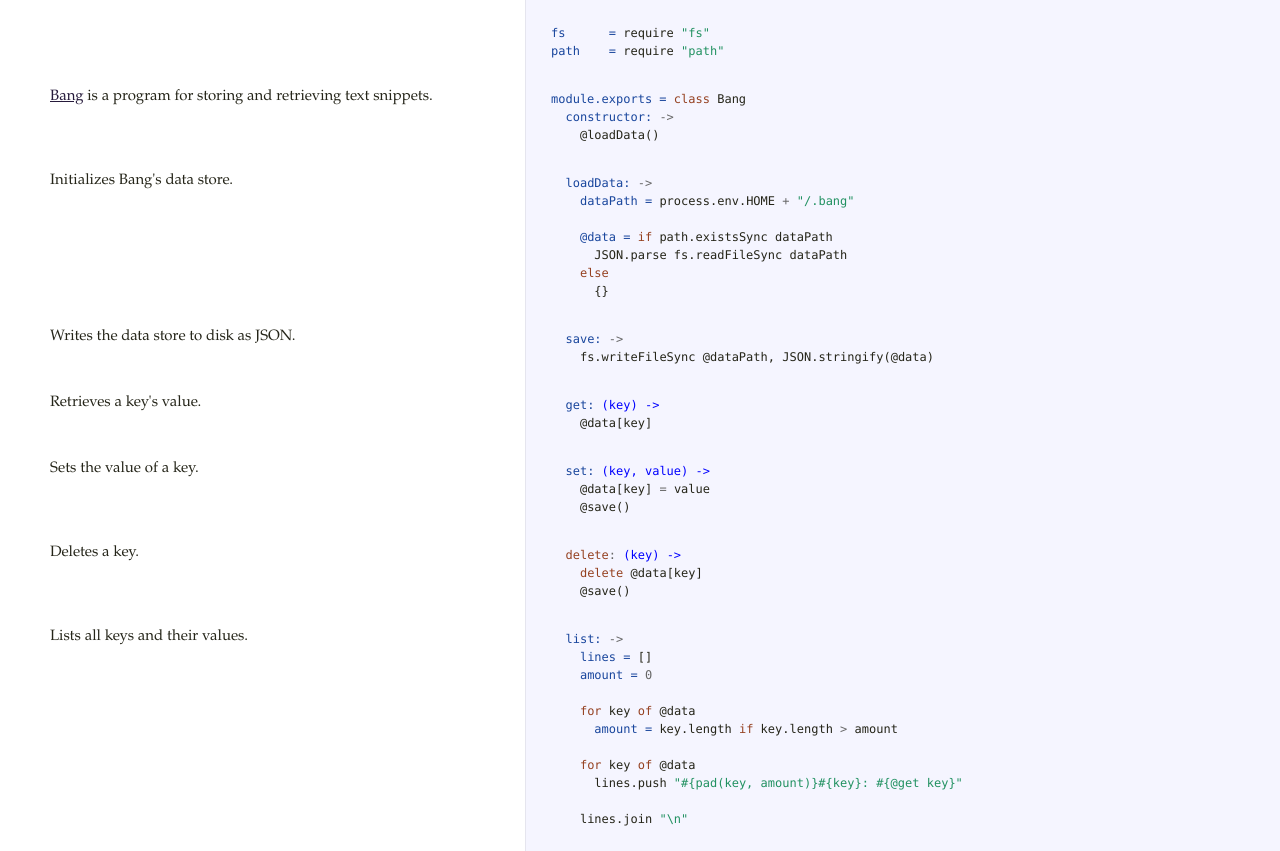
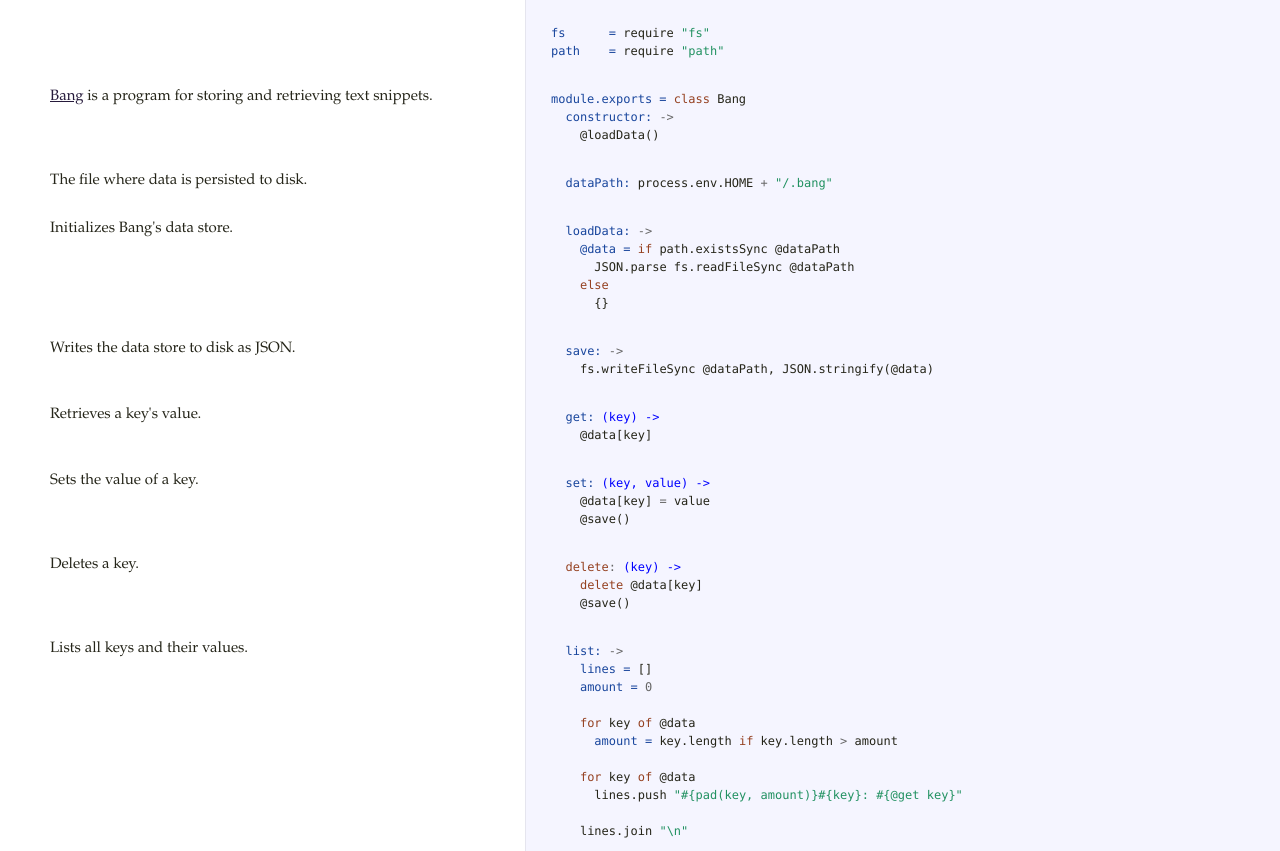
Before and after one commit to jimmycuadra/bang, a website: page index.html in a window 1280 px wide. Shown: the part 78-929 px from the top of the page. Drawn offline with Linux system fonts and the light colour scheme.

Commit message:
Regenerate docs for 0.2.1.

```diff
--- a/index.html
+++ b/index.html
@@ -2,19 +2,17 @@
 <span class="nv">path    = </span><span class="nx">require</span> <span class="s2">&quot;path&quot;</span></pre></div>             </td>           </tr>                               <tr id="section-2">             <td class="docs">               <div class="pilwrap">                 <a class="pilcrow" href="#section-2">&#182;</a>               </div>               <p><a href="https://github.com/jimmycuadra/bang">Bang</a> is a program
 for storing and retrieving text snippets.</p>             </td>             <td class="code">               <div class="highlight"><pre><span class="nv">module.exports = </span><span class="k">class</span> <span class="nx">Bang</span>
   <span class="nv">constructor: </span><span class="o">-&gt;</span>
-    <span class="nx">@loadData</span><span class="p">()</span></pre></div>             </td>           </tr>                               <tr id="section-3">             <td class="docs">               <div class="pilwrap">                 <a class="pilcrow" href="#section-3">&#182;</a>               </div>               <p>Initializes Bang's data store.</p>             </td>             <td class="code">               <div class="highlight"><pre>  <span class="nv">loadData: </span><span class="o">-&gt;</span>
-    <span class="nv">dataPath = </span><span class="nx">process</span><span class="p">.</span><span class="nx">env</span><span class="p">.</span><span class="nx">HOME</span> <span class="o">+</span> <span class="s2">&quot;/.bang&quot;</span>
-
-    <span class="vi">@data = </span><span class="k">if</span> <span class="nx">path</span><span class="p">.</span><span class="nx">existsSync</span> <span class="nx">dataPath</span>
-      <span class="nx">JSON</span><span class="p">.</span><span class="nx">parse</span> <span class="nx">fs</span><span class="p">.</span><span class="nx">readFileSync</span> <span class="nx">dataPath</span>
+    <span class="nx">@loadData</span><span class="p">()</span></pre></div>             </td>           </tr>                               <tr id="section-3">             <td class="docs">               <div class="pilwrap">                 <a class="pilcrow" href="#section-3">&#182;</a>               </div>               <p>The file where data is persisted to disk.</p>             </td>             <td class="code">               <div class="highlight"><pre>  <span class="nv">dataPath: </span><span class="nx">process</span><span class="p">.</span><span class="nx">env</span><span class="p">.</span><span class="nx">HOME</span> <span class="o">+</span> <span class="s2">&quot;/.bang&quot;</span></pre></div>             </td>           </tr>                               <tr id="section-4">             <td class="docs">               <div class="pilwrap">                 <a class="pilcrow" href="#section-4">&#182;</a>               </div>               <p>Initializes Bang's data store.</p>             </td>             <td class="code">               <div class="highlight"><pre>  <span class="nv">loadData: </span><span class="o">-&gt;</span>
+    <span class="vi">@data = </span><span class="k">if</span> <span class="nx">path</span><span class="p">.</span><span class="nx">existsSync</span> <span class="nx">@dataPath</span>
+      <span class="nx">JSON</span><span class="p">.</span><span class="nx">parse</span> <span class="nx">fs</span><span class="p">.</span><span class="nx">readFileSync</span> <span class="nx">@dataPath</span>
     <span class="k">else</span>
-      <span class="p">{}</span></pre></div>             </td>           </tr>                               <tr id="section-4">             <td class="docs">               <div class="pilwrap">                 <a class="pilcrow" href="#section-4">&#182;</a>               </div>               <p>Writes the data store to disk as JSON.</p>             </td>             <td class="code">               <div class="highlight"><pre>  <span class="nv">save: </span><span class="o">-&gt;</span>
-    <span class="nx">fs</span><span class="p">.</span><span class="nx">writeFileSync</span> <span class="nx">@dataPath</span><span class="p">,</span> <span class="nx">JSON</span><span class="p">.</span><span class="nx">stringify</span><span class="p">(</span><span class="nx">@data</span><span class="p">)</span></pre></div>             </td>           </tr>                               <tr id="section-5">             <td class="docs">               <div class="pilwrap">                 <a class="pilcrow" href="#section-5">&#182;</a>               </div>               <p>Retrieves a key's value.</p>             </td>             <td class="code">               <div class="highlight"><pre>  <span class="nv">get: </span><span class="nf">(key) -&gt;</span>
-    <span class="nx">@data</span><span class="p">[</span><span class="nx">key</span><span class="p">]</span></pre></div>             </td>           </tr>                               <tr id="section-6">             <td class="docs">               <div class="pilwrap">                 <a class="pilcrow" href="#section-6">&#182;</a>               </div>               <p>Sets the value of a key.</p>             </td>             <td class="code">               <div class="highlight"><pre>  <span class="nv">set: </span><span class="nf">(key, value) -&gt;</span>
+      <span class="p">{}</span></pre></div>             </td>           </tr>                               <tr id="section-5">             <td class="docs">               <div class="pilwrap">                 <a class="pilcrow" href="#section-5">&#182;</a>               </div>               <p>Writes the data store to disk as JSON.</p>             </td>             <td class="code">               <div class="highlight"><pre>  <span class="nv">save: </span><span class="o">-&gt;</span>
+    <span class="nx">fs</span><span class="p">.</span><span class="nx">writeFileSync</span> <span class="nx">@dataPath</span><span class="p">,</span> <span class="nx">JSON</span><span class="p">.</span><span class="nx">stringify</span><span class="p">(</span><span class="nx">@data</span><span class="p">)</span></pre></div>             </td>           </tr>                               <tr id="section-6">             <td class="docs">               <div class="pilwrap">                 <a class="pilcrow" href="#section-6">&#182;</a>               </div>               <p>Retrieves a key's value.</p>             </td>             <td class="code">               <div class="highlight"><pre>  <span class="nv">get: </span><span class="nf">(key) -&gt;</span>
+    <span class="nx">@data</span><span class="p">[</span><span class="nx">key</span><span class="p">]</span></pre></div>             </td>           </tr>                               <tr id="section-7">             <td class="docs">               <div class="pilwrap">                 <a class="pilcrow" href="#section-7">&#182;</a>               </div>               <p>Sets the value of a key.</p>             </td>             <td class="code">               <div class="highlight"><pre>  <span class="nv">set: </span><span class="nf">(key, value) -&gt;</span>
     <span class="nx">@data</span><span class="p">[</span><span class="nx">key</span><span class="p">]</span> <span class="o">=</span> <span class="nx">value</span>
-    <span class="nx">@save</span><span class="p">()</span></pre></div>             </td>           </tr>                               <tr id="section-7">             <td class="docs">               <div class="pilwrap">                 <a class="pilcrow" href="#section-7">&#182;</a>               </div>               <p>Deletes a key.</p>             </td>             <td class="code">               <div class="highlight"><pre>  <span class="k">delete</span><span class="o">:</span> <span class="nf">(key) -&gt;</span>
+    <span class="nx">@save</span><span class="p">()</span></pre></div>             </td>           </tr>                               <tr id="section-8">             <td class="docs">               <div class="pilwrap">                 <a class="pilcrow" href="#section-8">&#182;</a>               </div>               <p>Deletes a key.</p>             </td>             <td class="code">               <div class="highlight"><pre>  <span class="k">delete</span><span class="o">:</span> <span class="nf">(key) -&gt;</span>
     <span class="k">delete</span> <span class="nx">@data</span><span class="p">[</span><span class="nx">key</span><span class="p">]</span>
-    <span class="nx">@save</span><span class="p">()</span></pre></div>             </td>           </tr>                               <tr id="section-8">             <td class="docs">               <div class="pilwrap">                 <a class="pilcrow" href="#section-8">&#182;</a>               </div>               <p>Lists all keys and their values.</p>             </td>             <td class="code">               <div class="highlight"><pre>  <span class="nv">list: </span><span class="o">-&gt;</span>
+    <span class="nx">@save</span><span class="p">()</span></pre></div>             </td>           </tr>                               <tr id="section-9">             <td class="docs">               <div class="pilwrap">                 <a class="pilcrow" href="#section-9">&#182;</a>               </div>               <p>Lists all keys and their values.</p>             </td>             <td class="code">               <div class="highlight"><pre>  <span class="nv">list: </span><span class="o">-&gt;</span>
     <span class="nv">lines = </span><span class="p">[]</span>
     <span class="nv">amount = </span><span class="mi">0</span>
 
@@ -24,7 +22,7 @@ for storing and retrieving text snippets.</p>             </td>             <td
     <span class="k">for</span> <span class="nx">key</span> <span class="k">of</span> <span class="nx">@data</span>
       <span class="nx">lines</span><span class="p">.</span><span class="nx">push</span> <span class="s2">&quot;#{pad(key, amount)}#{key}: #{@get key}&quot;</span>
 
-    <span class="nx">lines</span><span class="p">.</span><span class="nx">join</span> <span class="s2">&quot;\n&quot;</span></pre></div>             </td>           </tr>                               <tr id="section-9">             <td class="docs">               <div class="pilwrap">                 <a class="pilcrow" href="#section-9">&#182;</a>               </div>               <p>Helper function to left-pad a string with spaces.</p>             </td>             <td class="code">               <div class="highlight"><pre><span class="nv">pad = </span><span class="nf">(item, amount) -&gt;</span>
+    <span class="nx">lines</span><span class="p">.</span><span class="nx">join</span> <span class="s2">&quot;\n&quot;</span></pre></div>             </td>           </tr>                               <tr id="section-10">             <td class="docs">               <div class="pilwrap">                 <a class="pilcrow" href="#section-10">&#182;</a>               </div>               <p>Helper function to left-pad a string with spaces.</p>             </td>             <td class="code">               <div class="highlight"><pre><span class="nv">pad = </span><span class="nf">(item, amount) -&gt;</span>
   <span class="nv">out = </span><span class="s2">&quot;&quot;</span>
   <span class="nv">i = </span><span class="nx">amount</span> <span class="o">-</span> <span class="nx">item</span><span class="p">.</span><span class="nx">length</span>
 
--- a/lib/cli.js
+++ b/lib/cli.js
@@ -13,7 +13,7 @@
     function CLI(args, mockBang) {
       this.bang = mockBang || new Bang;
       this.program = new Command;
-      this.program.version("0.2.0").usage("[options] [key] [value]").option("-d, --delete", "delete the specified key").option("-h, --help", "get help").parse(args);
+      this.program.version("0.2.1").usage("[options] [key] [value]").option("-d, --delete", "delete the specified key").option("-h, --help", "get help").parse(args);
     }
 
     CLI.prototype.start = function() {
--- a/package.json
+++ b/package.json
@@ -2,7 +2,7 @@
   "author": "Jimmy Cuadra <jimmy@jimmycuadra.com> (http://jimmycuadra.com/)",
   "name": "bang",
   "description": "Text snippets on the command line.",
-  "version": "0.2.0",
+  "version": "0.2.1",
   "homepage": "https://github.com/jimmycuadra/bang",
   "repository": {
     "type": "git",
--- a/src/cli.coffee
+++ b/src/cli.coffee
@@ -12,7 +12,7 @@ module.exports = class CLI
     @bang     = mockBang or new Bang
     @program  = new Command
 
-    @program.version("0.2.0")
+    @program.version("0.2.1")
       .usage("[options] [key] [value]")
       .option("-d, --delete", "delete the specified key")
       .option("-h, --help", "get help")
```
Also changed, not shown: docs/cli.html (+1 -1 lines).
